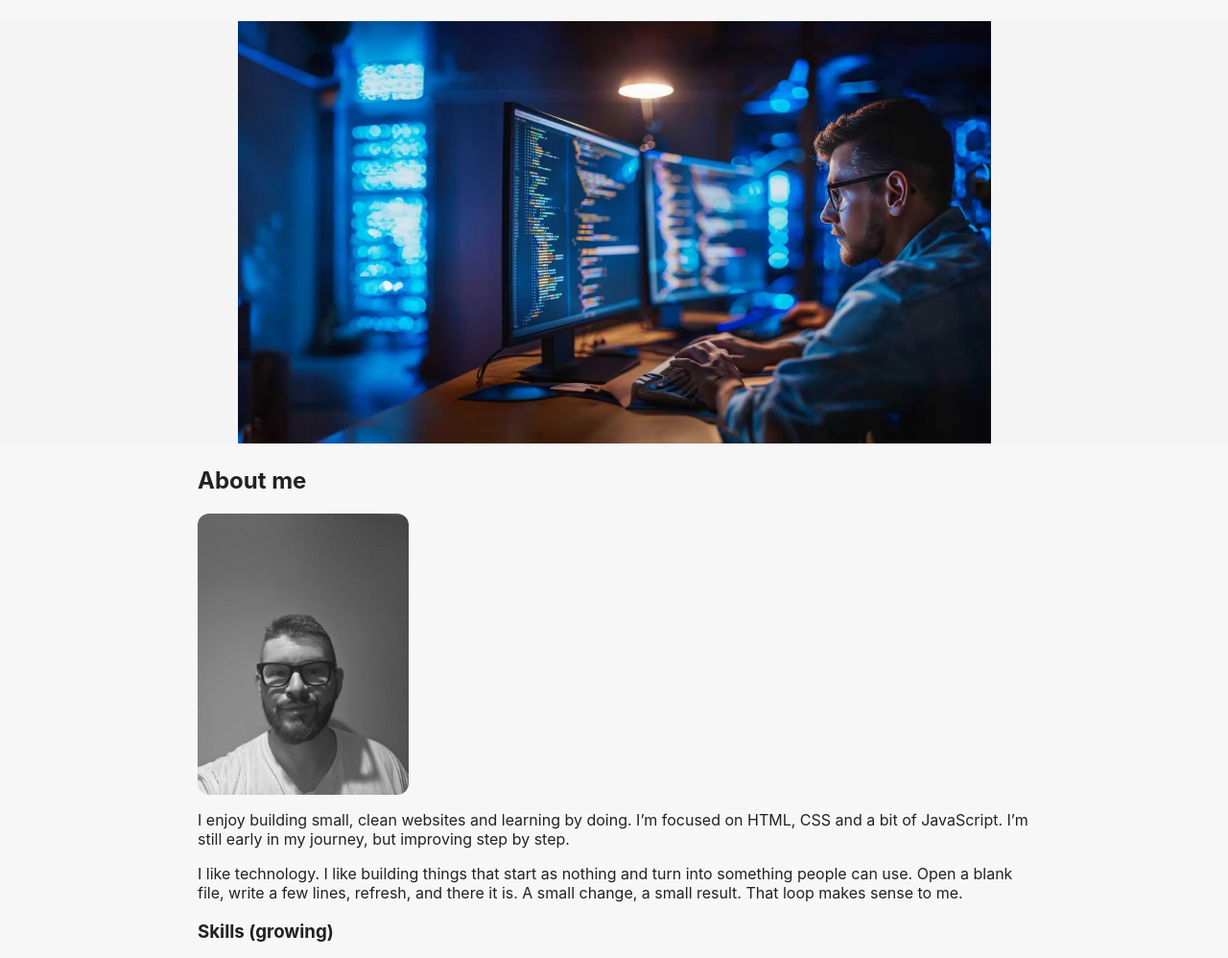
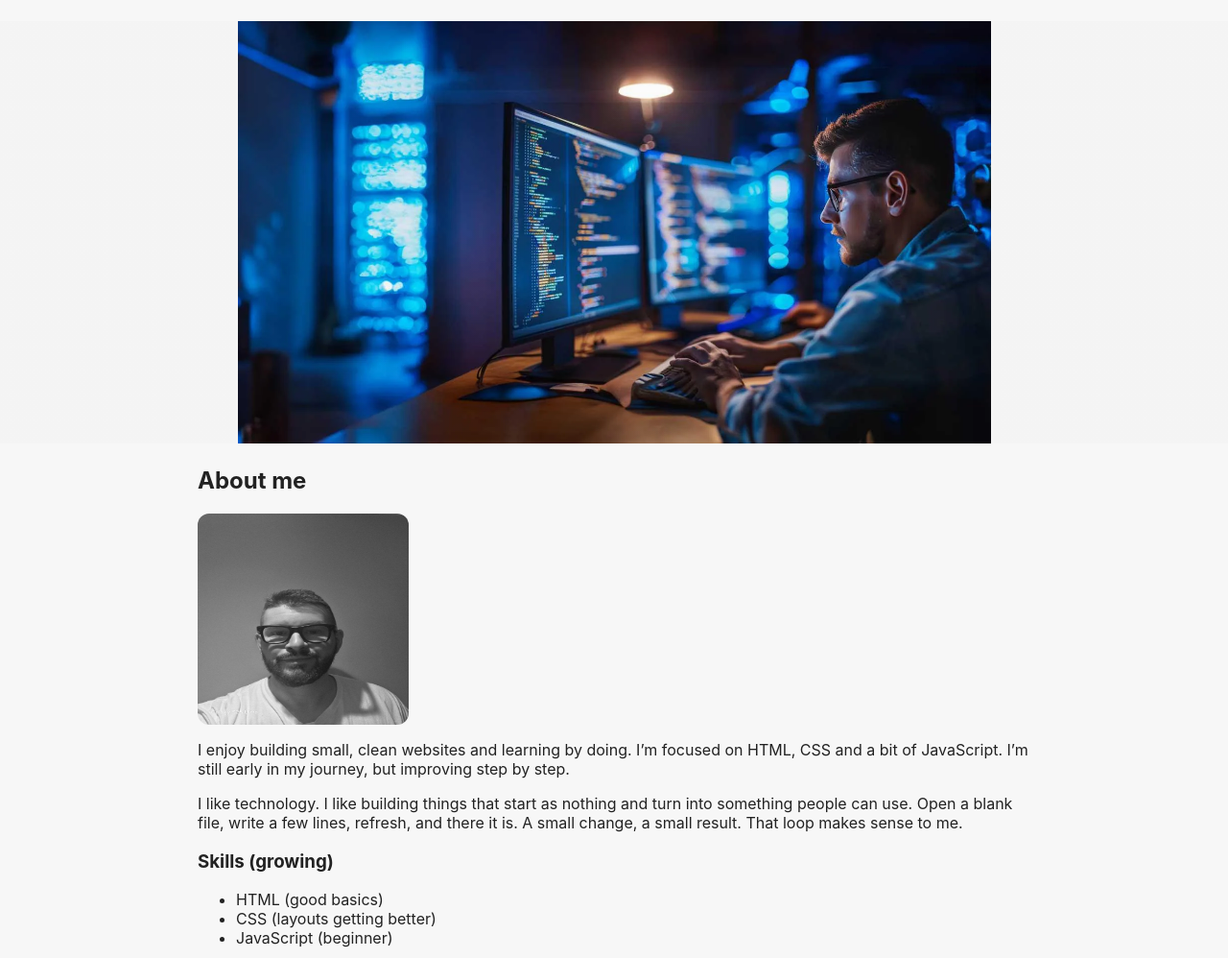
Before and after one commit to MauM111/FirstPortofolio, a plain HTML site: page about.html in a window 1280 px wide. Shown: the part 65-1063 px from the top of the page at 96% size. Drawn offline with Linux system fonts and the light colour scheme.

Commit message:
Update about.html

```diff
--- a/about.html
+++ b/about.html
@@ -54,7 +54,12 @@
 </section>
 
     <h2>About me</h2>
-    <img src="media/me.jpeg" alt="Photo of Marius Morar" width="220" style="border-radius:12px;display:block;margin:8px 0 16px;">
+    <img src="media/me.jpeg"
+     alt="Photo of Marius Morar"
+     width="220" height="220"
+     loading="lazy" decoding="async"
+     style="border-radius:12px;display:block;margin:8px 0 16px;">
+
 
     <p>I enjoy building small, clean websites and learning by doing. I’m focused on HTML, CSS and a bit of JavaScript. I’m still early in my journey, but improving step by step.</p>
     <p>I like technology. I like building things that start as nothing and turn into something people can use. Open a blank file, write a few lines, refresh, and there it is. A small change, a small result. That loop makes sense to me.</p>
```
